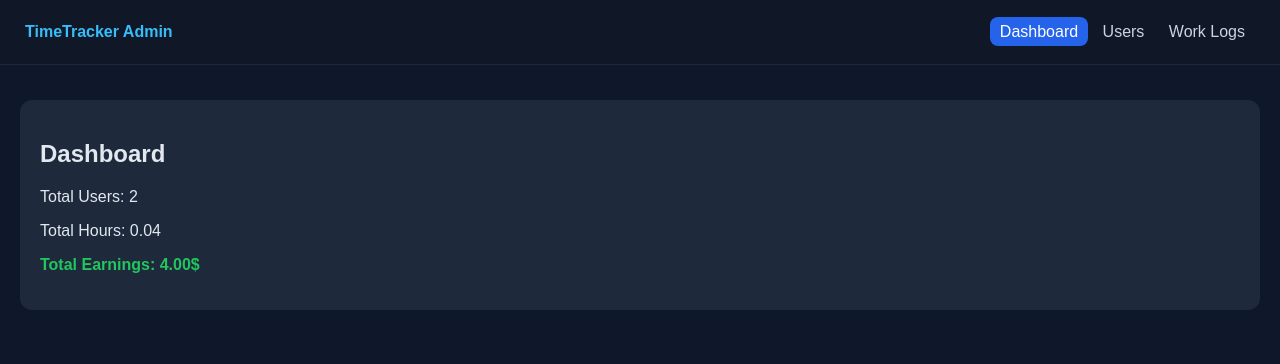
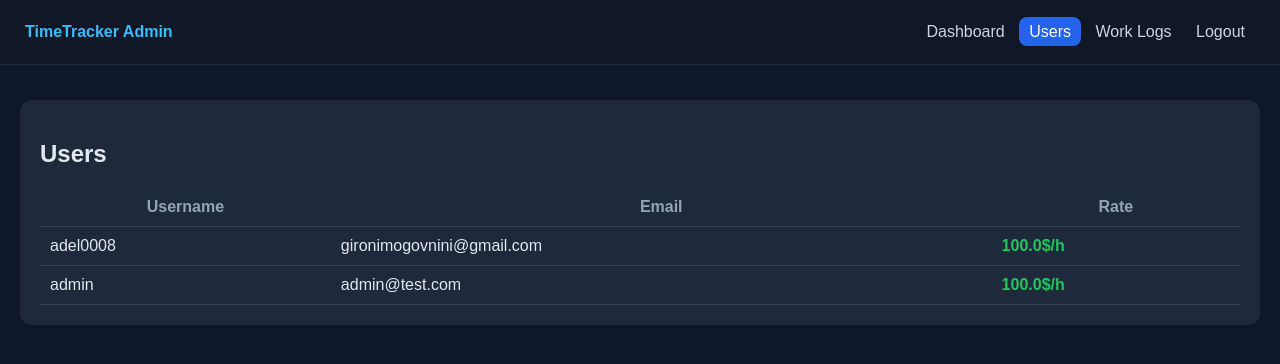
Before and after one commit to Adel41k-dev/Web-project_work-hours, a Django app: page /admin/ in a window 1280 px wide. Shown: the top 364 px of the page. Run offline with Django 5.2, Linux system fonts and the light colour scheme; a user stored in the database is signed in; data comes from the database, SQL or seed files in the repository.

Commit message:
updadte site

```diff
--- a/main/templates/main/admin.html
+++ b/main/templates/main/admin.html
@@ -2,7 +2,7 @@
 <html lang="en">
 <head>
 <meta charset="UTF-8">
-<title>Admin SaaS Panel</title>
+<title>Admin Panel</title>
 
 <style>
 body {
@@ -90,22 +90,14 @@ button {
         <a href="/admin/?tab=dashboard" class="{% if tab == 'dashboard' %}active{% endif %}">Dashboard</a>
         <a href="/admin/?tab=users" class="{% if tab == 'users' %}active{% endif %}">Users</a>
         <a href="/admin/?tab=worklogs" class="{% if tab == 'worklogs' %}active{% endif %}">Work Logs</a>
+        <a href="/logout/" class="logout">Logout</a>
     </div>
 
 </div>
 
 <div class="main">
 
-<!-- DASHBOARD -->
-{% if tab == "dashboard" %}
-<div class="card">
-    <h2>Dashboard</h2>
 
-    <p>Total Users: {{ users|length }}</p>
-    <p>Total Hours: {{ total_hours|floatformat:2 }}</p>
-    <p class="money">Total Earnings: {{ total_money|floatformat:2 }}$</p>
-</div>
-{% endif %}
 
 <!-- USERS -->
 {% if tab == "users" %}
--- a/main/views.py
+++ b/main/views.py
@@ -81,7 +81,10 @@ def profile(request):
     total_hours = sum(d.get_hours() for d in days)
     total_money = sum(d.get_earnings() for d in days)
 
-    active_day = WorkDay.objects.filter(user=request.user, is_active=True).first()
+    active_day = WorkDay.objects.filter(
+        user=request.user,
+        is_active=True
+    ).first()
 
     return render(request, "main/profile.html", {
         "days": days,
@@ -91,15 +94,16 @@ def profile(request):
     })
 
 
-# ---------------- START ----------------
+# ---------------- START DAY ----------------
 @login_required
 def start_day(request):
     if not WorkDay.objects.filter(user=request.user, is_active=True).exists():
         WorkDay.objects.create(user=request.user)
+
     return redirect("/profile/")
 
 
-# ---------------- END ----------------
+# ---------------- END DAY ----------------
 @login_required
 def end_day(request):
     active = WorkDay.objects.filter(user=request.user, is_active=True).first()
@@ -118,7 +122,7 @@ def admin(request):
     if not request.user.is_staff:
         return redirect("/profile/")
 
-    tab = request.GET.get("tab", "dashboard")
+    tab = request.GET.get("tab", "users")
 
     users = User.objects.all()
     workdays = WorkDay.objects.select_related("user").all()
@@ -132,6 +136,7 @@ def admin(request):
     if date:
         workdays = workdays.filter(start_time__date=date)
 
+    # 🔥 ОБЩАЯ СТАТИСТИКА АДМИНА
     total_hours = sum(w.get_hours() for w in workdays)
     total_money = sum(w.get_earnings() for w in workdays)
 
@@ -142,6 +147,7 @@ def admin(request):
         "total_hours": total_hours,
         "total_money": total_money
     })
+
 
 # ---------------- EDIT USER ----------------
 @login_required
@@ -176,8 +182,10 @@ def change_password(request):
     if request.method == "POST":
         if not request.user.check_password(request.POST.get("old")):
             error = "Wrong old password"
+
         elif request.POST.get("new1") != request.POST.get("new2"):
-            error = "Mismatch"
+            error = "Passwords do not match"
+
         else:
             request.user.set_password(request.POST.get("new1"))
             request.user.save()
```
